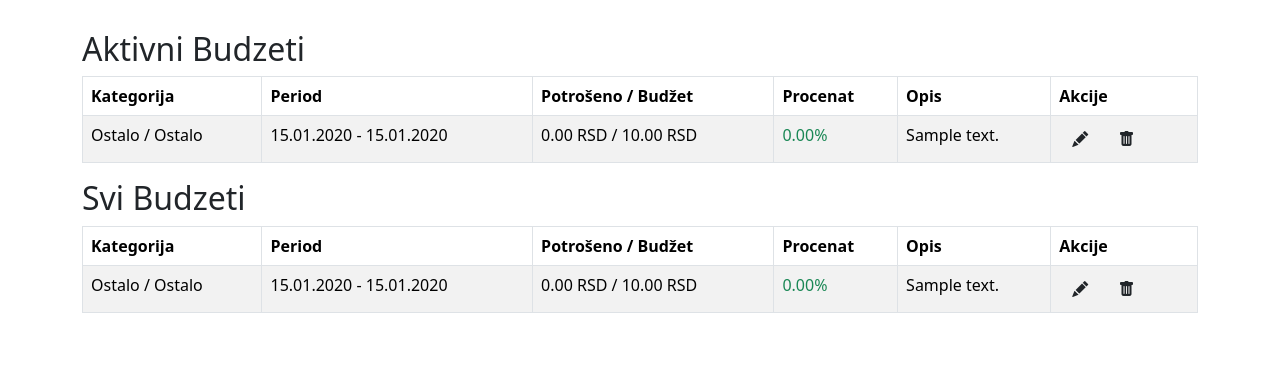
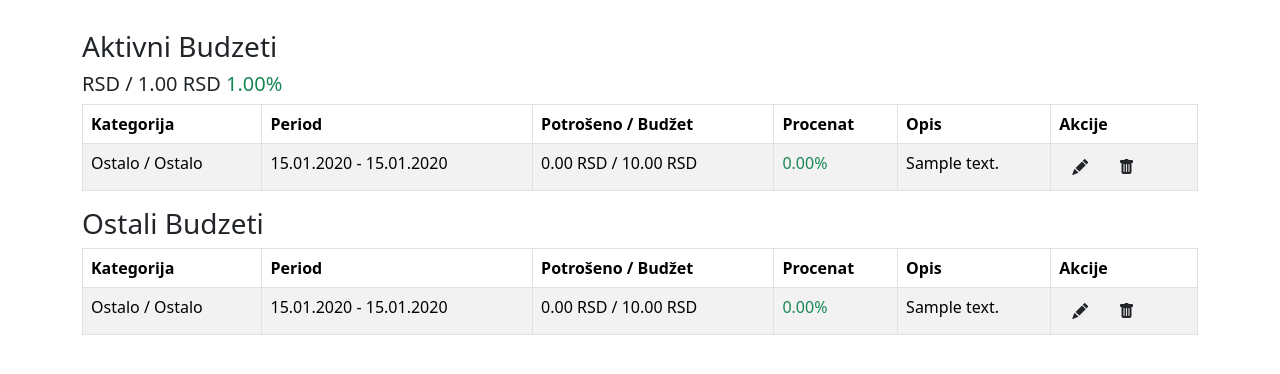
Before and after one commit to milos-zivanovic/wallet, a Django app: template budgets/templates/budgets/budget_list.html in a window 1280 px wide. Shown: the part 59-433 px from the top of the page. Run offline with Django 4.2, Linux system fonts and the light colour scheme; a user stored in the database is signed in; data comes from the database, SQL or seed files in the repository; tables that the repository leaves empty hold one stand-in row (values such as "Sample post"); the template is opened without the code that fills it: values that come from a table or form of the project are taken from there, most other values are stand-ins (such as "Sample title", 1, 10 or a date in 2020); some libraries are stand-ins or nearby versions.

Commit message:
more improvements on budget list

```diff
--- a/budgets/templates/budgets/budget_list.html
+++ b/budgets/templates/budgets/budget_list.html
@@ -5,7 +5,13 @@
 
 <div class="row">
     <div class="col-md-12">
-        <h2>Aktivni Budzeti</h2>
+        <h3>Aktivni Budzeti</h3>
+        <h5>
+            {{ total_spent|floatformat:2|intcomma }} RSD / {{ total_amount|floatformat:2|intcomma }} RSD
+            <span class="{% if percentage_spent > 100 %}text-danger{% else %}text-success{% endif %}">
+                {{ percentage_spent|floatformat:2 }}%
+            </span>
+        </h5>
         <table class="table table-bordered table-striped">
             <thead>
                 <tr>
@@ -55,7 +61,7 @@
 
 <div class="row">
     <div class="col-md-12">
-        <h2>Svi Budzeti</h2>
+        <h3>Ostali Budzeti</h3>
         <table class="table table-bordered table-striped">
             <thead>
                 <tr>
--- a/budgets/views.py
+++ b/budgets/views.py
@@ -1,3 +1,4 @@
+from django.db.models import Sum
 from django.shortcuts import render, redirect
 from django.utils.timezone import now
 from django.shortcuts import get_object_or_404
@@ -11,6 +12,8 @@ def budget_list(request):
     active_budgets = Budget.objects.filter(
         start_date__lte=today, end_date__gte=today
     ).order_by('category__category_group_id', 'category_id')
+    total_amount = active_budgets.aggregate(total=Sum('amount'))['total'] or 0
+    total_spent = sum(b.total_spent for b in active_budgets)
     active_budgets = sorted(active_budgets, key=lambda budget: budget.percentage_spent, reverse=True)
 
     # Get all budgets
@@ -20,6 +23,9 @@ def budget_list(request):
 
     return render(request, 'budgets/budget_list.html', {
         'active_budgets': active_budgets,
+        'total_amount': total_amount,
+        'total_spent': total_spent,
+        'percentage_spent': (total_spent / total_amount) * 100,
         'budgets': budgets
     })
 
```
